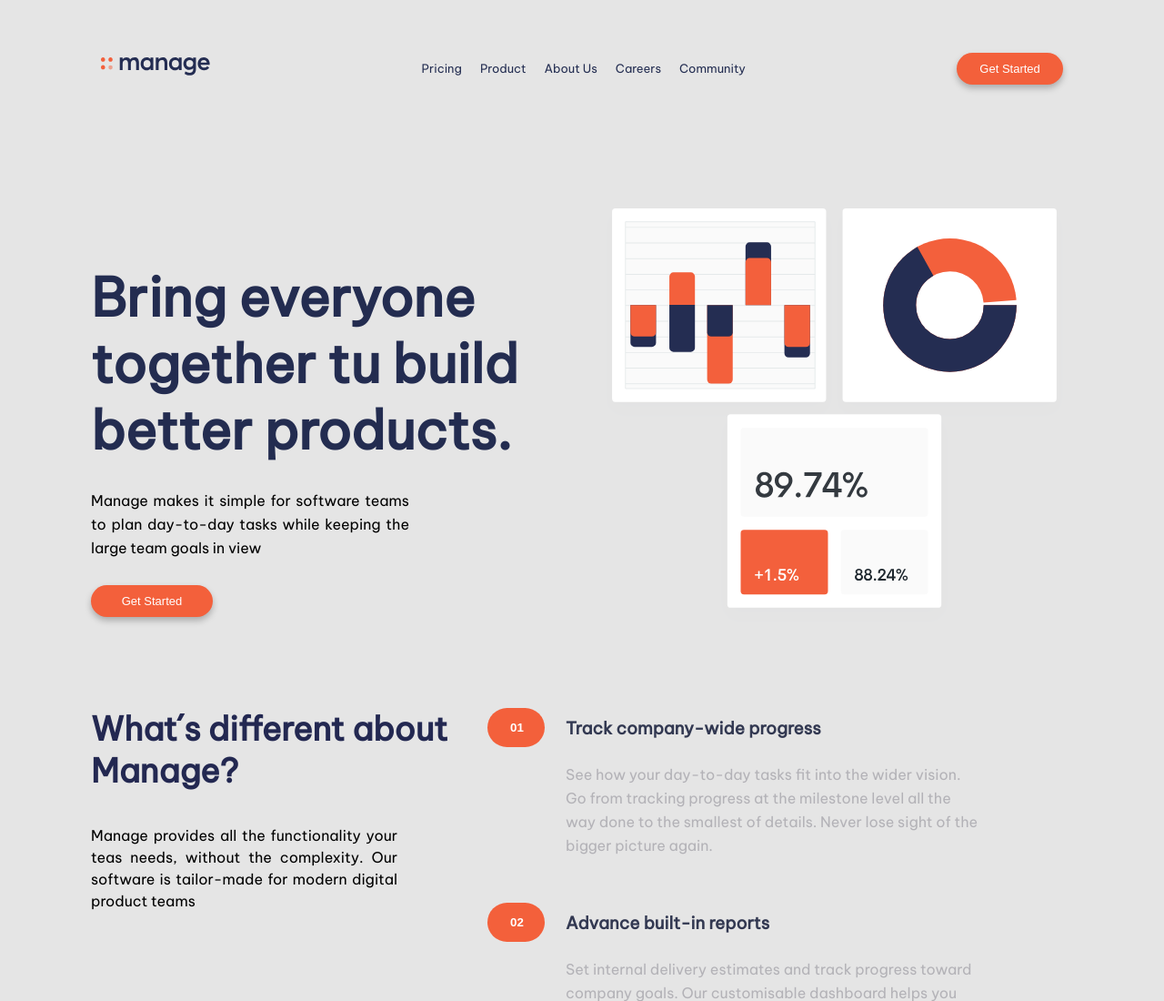
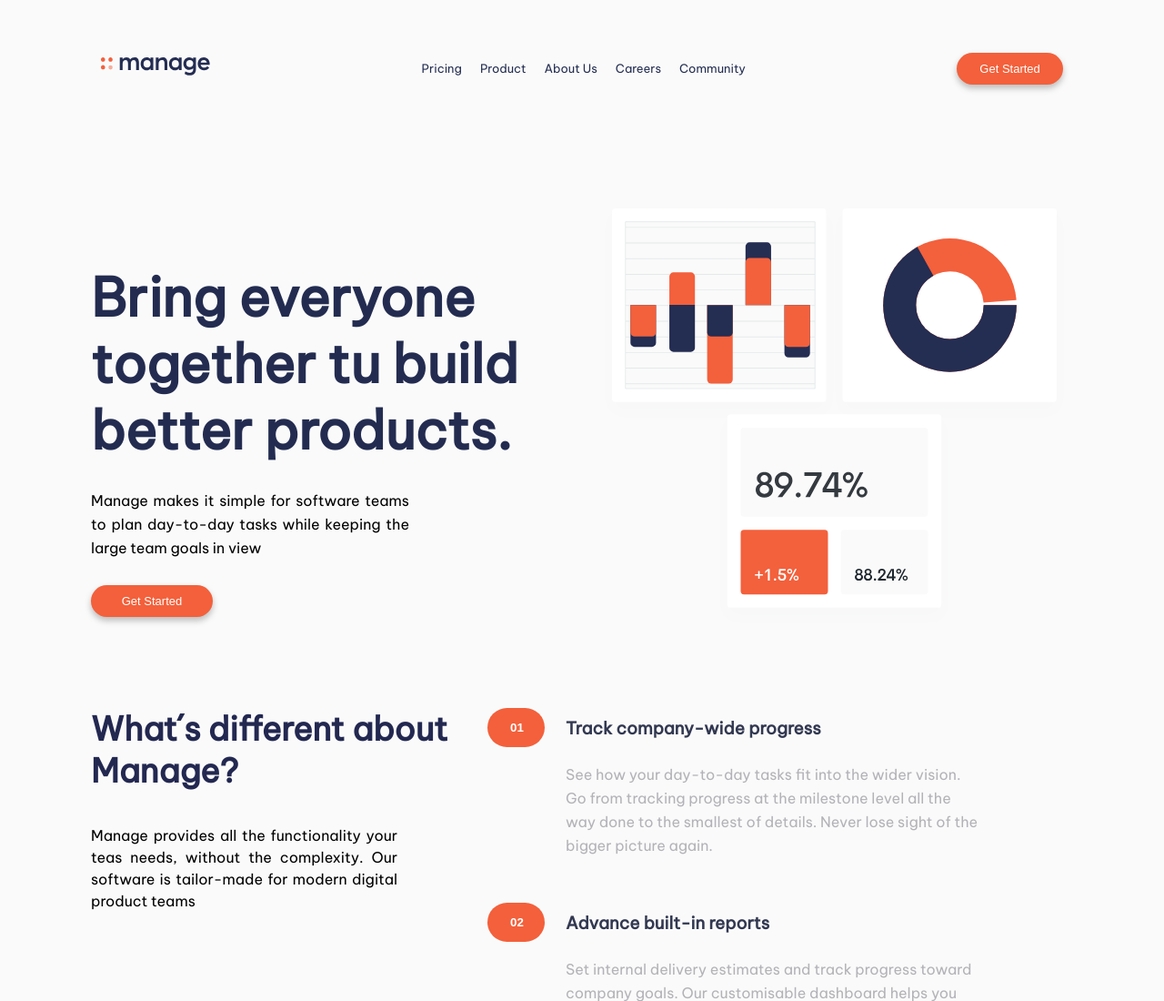
Before and after one commit to RikyPro/Manage, a plain HTML site: page index.html in a window 1280 px wide. Shown: the top 1100 px of the page at 91% size. Drawn offline with Linux system fonts and the light colour scheme.

Commit message:
Corregi color de fondo

```diff
--- a/style.css
+++ b/style.css
@@ -6,7 +6,7 @@
 }
 
 html {
-    background-color: #E5E5E5;
+    background-color: #FAFAFA;
     font-family: 'Be Vietnam Pro', sans-serif;
     font-size: 16px;
 
@@ -16,7 +16,6 @@ html {
 
 header {
     align-items: center;
-    background-color: #E5E5E5;
     display: flex;
     flex-direction: row;
     height: 150px;
```
